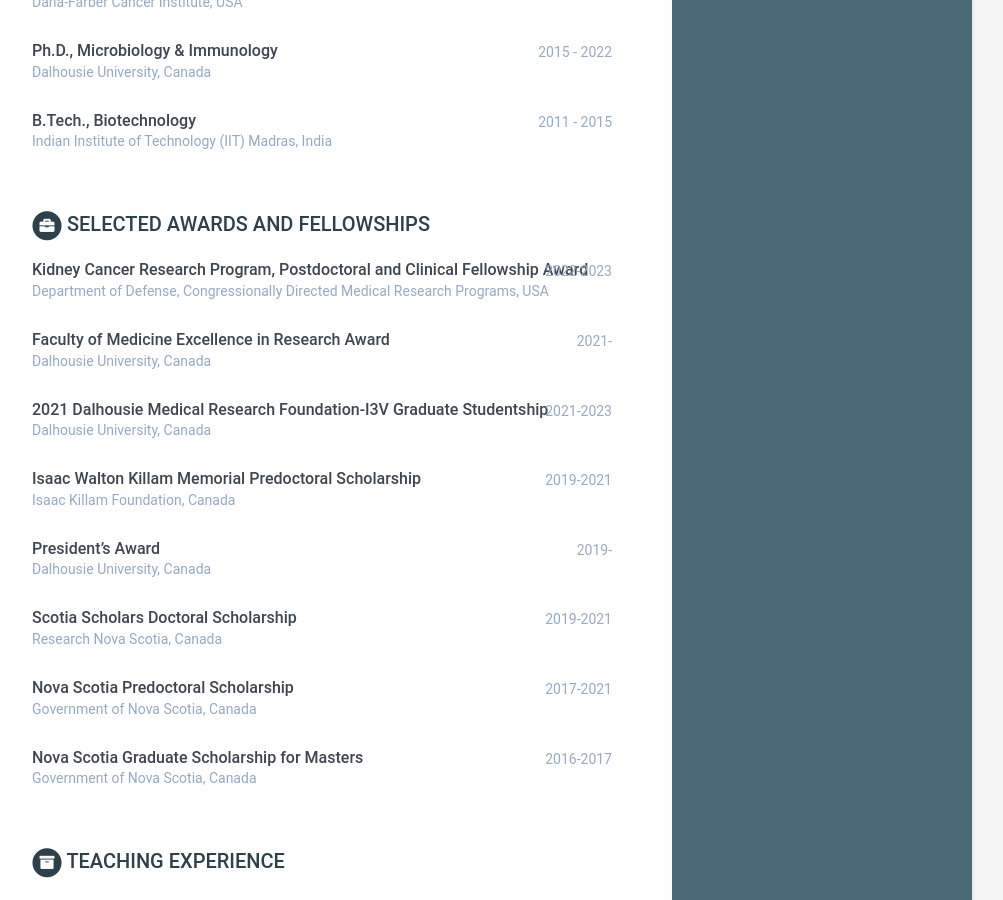
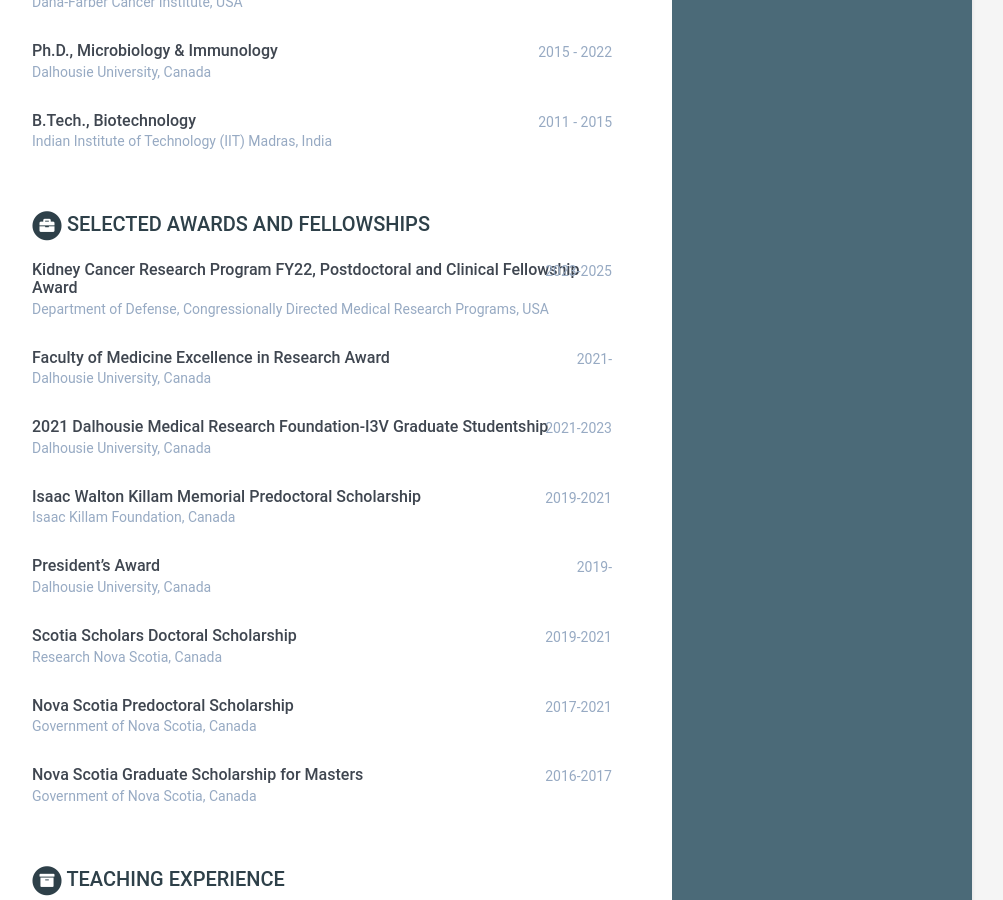
Before and after one commit to Prathyusha-konda/Website, a Jekyll site: the page built from index.html, in a window 1280 px wide and 900 px high, scrolled down 661 px. Shown: the whole window, without its empty margins (168-1171 px from the left). Built offline with Jekyll 4.4.1, drawn with Linux system fonts in a browser that asks for light colours.

Commit message:
Update data.yml

```diff
--- a/_data/data.yml
+++ b/_data/data.yml
@@ -47,8 +47,8 @@ education:
 
 experiences:
     #title: Awards and Fellowships
-    - role: Kidney Cancer Research Program, Postdoctoral and Clinical Fellowship Award
-      time: 2022-2023
+    - role: Kidney Cancer Research Program FY22, Postdoctoral and Clinical Fellowship Award
+      time: 2023-2025
       company: Department of Defense, Congressionally Directed Medical Research Programs, USA
 
     - role: Faculty of Medicine Excellence in Research Award
```
